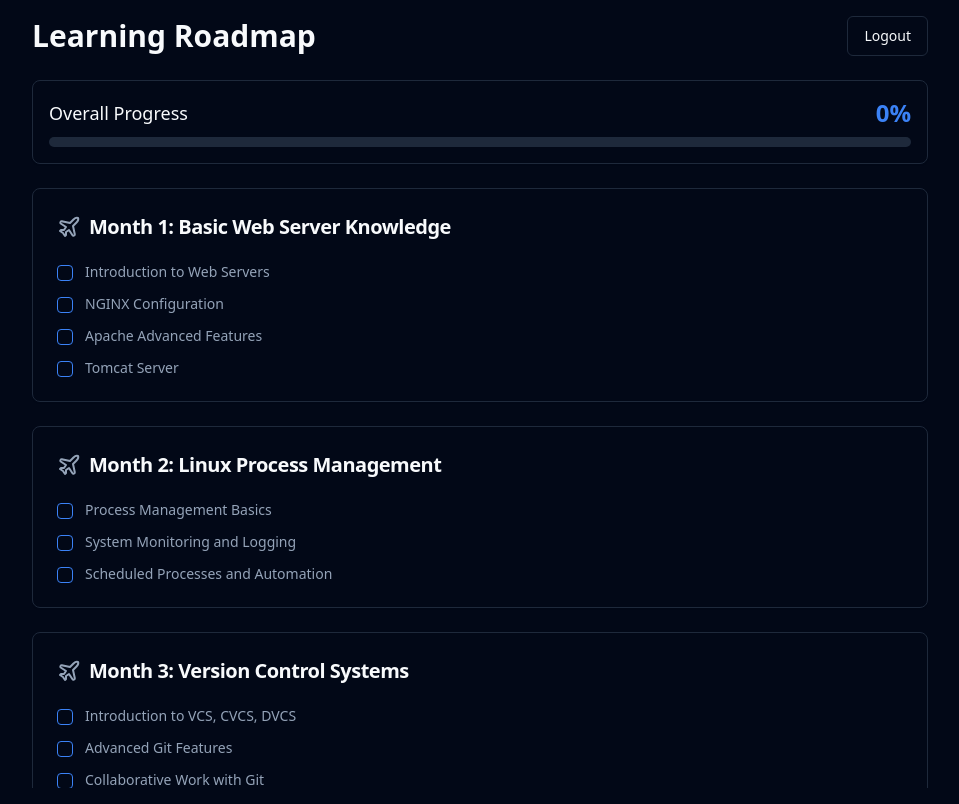
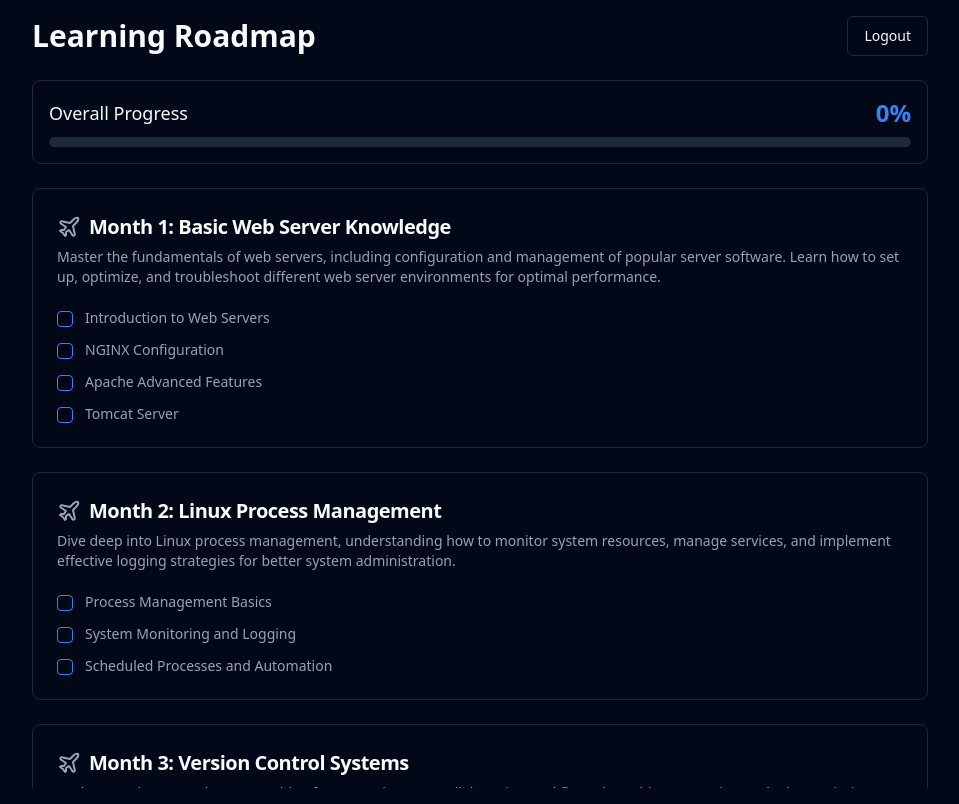
Before and after one commit to Adarsh-aot/roadmap-software-engineering, a React (Vite) app: page /roadmap in a window 1280 px wide. Shown: the whole page, without its empty margins (160-1119 px from the left). Built offline with nearby package versions, Linux system fonts and the light colour scheme; sample sign-in values are in the browser's storage.

Commit message:
Add month descriptions to roadmap
Enhanced the roadmap by adding detailed descriptions for each month's topics, providing better context and guidance for users. This will help users understand the focus and objectives of their learning journey for each month.
[skip gpt_engineer]

```diff
--- a/src/components/RoadmapSection.tsx
+++ b/src/components/RoadmapSection.tsx
@@ -13,6 +13,25 @@ interface RoadmapSectionProps {
   isVisible: boolean;
   isComplete: boolean;
 }
+
+const getMonthDescription = (id: string): string => {
+  switch (id) {
+    case "month1":
+      return "Master the fundamentals of web servers, including configuration and management of popular server software. Learn how to set up, optimize, and troubleshoot different web server environments for optimal performance.";
+    case "month2":
+      return "Dive deep into Linux process management, understanding how to monitor system resources, manage services, and implement effective logging strategies for better system administration.";
+    case "month3":
+      return "Explore version control systems with a focus on Git. Learn collaborative workflows, branching strategies, and advanced Git features for effective team development.";
+    case "month4":
+      return "Get hands-on experience with essential DevOps tools. Master containerization with Docker and implement continuous integration/deployment pipelines using Jenkins.";
+    case "month5":
+      return "Learn infrastructure as code principles and tools. Implement automation using popular configuration management tools and create scalable infrastructure templates.";
+    case "month6":
+      return "Explore cloud computing platforms with a focus on AWS. Learn to deploy and manage cloud resources, implement serverless architectures, and develop multi-cloud strategies.";
+    default:
+      return "";
+  }
+};
 
 const RoadmapSection = ({
   topic,
@@ -38,6 +57,9 @@ const RoadmapSection = ({
             />
             {topic.title}
           </CardTitle>
+          <p className="text-sm text-muted-foreground mt-2">
+            {getMonthDescription(topic.id)}
+          </p>
         </CardHeader>
         <CardContent>
           <div className="space-y-4">
```
